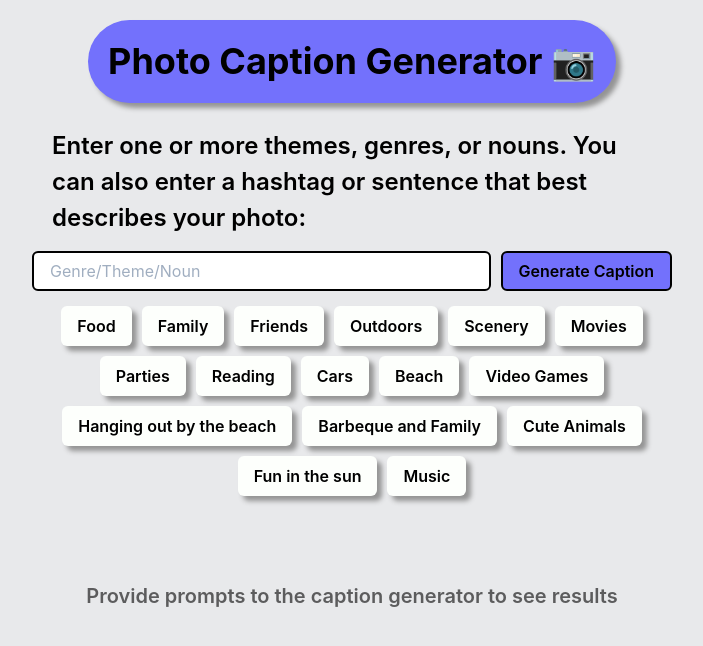
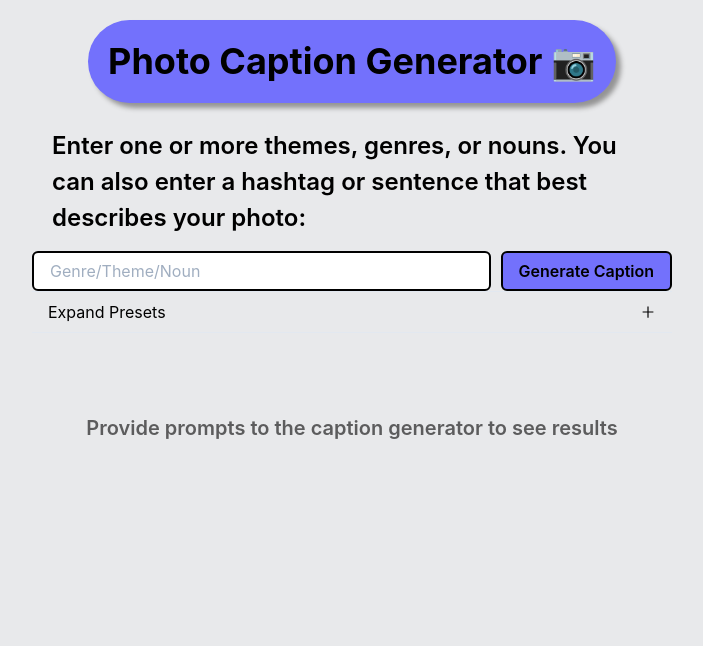
Before and after one commit to kalebchisholm/photo-caption-generator, a React (Create React App) app: page /generator in a window 1280 px wide. Shown: the top 646 px of the page, without its empty margins (288-991 px from the left). Built offline with nearby package versions, Linux system fonts and the light colour scheme.

Commit message:
increased modularity and added presets accordion

```diff
--- a/public/index.html
+++ b/public/index.html
@@ -8,7 +8,9 @@
     <meta name="author" content="Kaleb Chisholm">
     <meta
       name="description"
-      content="Generate captions for your photos!"
+      content="Do you ever hesitate posting that amazing photo
+      you took because you can't come up with a caption?
+      Use our photo caption genrator for some amazing captions!"
     />
     <title>Photo Caption Generator</title>
   </head>
--- a/src/containers/CaptionForm.jsx
+++ b/src/containers/CaptionForm.jsx
@@ -1,7 +1,7 @@
 /**
  * FILE: CaptionForm.jsx
  * AUTHOR: Kaleb Chisholm
- * LAST MODIFIED: 05/12/2022
+ * LAST MODIFIED: 05/13/2022
  *
  * PURPOSE: Function component for the form which the user generates
  *          captions from and container for <Presets/>.
@@ -19,33 +19,35 @@ import {
   Box
 } from '@chakra-ui/react'
 import { Preset } from '../components/Preset';
+import { PresetAccordion } from './PresetAccordion';
 
 const { Configuration, OpenAIApi } = require("openai");
+
 
 // ------------------------------ FUNCTION ------------------------------------
 export function CaptionForm(props) {
 
-  const [caption, setCaption] = useState('')
-  const [loading, setLoading] = useState(false)
+  const [caption, setCaption] = useState('')         // returned captions
+  const [loading, setLoading] = useState(false)      // results loading
 
+  // Handle change in input bar
   const handleChange = e => {
     setCaption(e.target.value)
   }
 
+  // Handle submission of input
   const handleSubmit = e => {
     e.preventDefault()
-    if (!caption) {
-      return
-    }
+    if (!caption) return  // prevent empty submissions
+    setLoading(true)      // stop further submissions until results complete loading
 
-    setLoading(true)
-
+    // OPENAI CONFIGURATION
     const configuration = new Configuration({
       apiKey: process.env.REACT_APP_OPENAI_SECRET
     });
-
     const openai = new OpenAIApi(configuration)
 
+    // FETCH OPENAI
     openai.createCompletion("text-curie-001", {
       prompt: `Write a creative and simple photo caption for a post on social media that involves the following genres: ${caption}.`,
       temperature: 0.7,
@@ -55,13 +57,13 @@ export function CaptionForm(props) {
       presence_penalty: 0,
     })
     .then((response) => {
-      props.setResults(true)
+      props.setResults(true)   // results have been returned
       props.onSubmit({
         themes: caption,
         text: response.data.choices[0].text
       })
-      setCaption('')
-      setLoading(false)
+      setCaption('')      // clear input bar
+      setLoading(false)   // allow for more submissions
     })
   }
 
@@ -96,24 +98,7 @@ export function CaptionForm(props) {
             </Button>
           </Flex>
         </Grid>
-        <Flex flexWrap='wrap' justifyContent='center' mt='10px'>
-          <Preset data={'Food'} onClick={handleChange} />
-          <Preset data={'Family'} onClick={handleChange} />
-          <Preset data={'Friends'} onClick={handleChange} />
-          <Preset data={'Outdoors'} onClick={handleChange} />
-          <Preset data={'Scenery'} onClick={handleChange} />
-          <Preset data={'Movies'} onClick={handleChange} />
-          <Preset data={'Parties'} onClick={handleChange} />
-          <Preset data={'Reading'} onClick={handleChange} />
-          <Preset data={'Cars'} onClick={handleChange} />
-          <Preset data={'Beach'} onClick={handleChange} />
-          <Preset data={'Video Games'} onClick={handleChange} />
-          <Preset data={'Hanging out by the beach'} onClick={handleChange} />
-          <Preset data={'Barbeque and Family'} onClick={handleChange} />
-          <Preset data={'Cute Animals'} onClick={handleChange} />
-          <Preset data={'Fun in the sun'} onClick={handleChange} />
-          <Preset data={'Music'} onClick={handleChange} />
-        </Flex>
+        <PresetAccordion onClick={handleChange} />
       </Box>
     </Center>
   )
--- /dev/null
+++ b/src/containers/PresetAccordion.jsx
@@ -0,0 +1,48 @@
+
+import {
+  Accordion,
+  AccordionButton,
+  AccordionItem,
+  AccordionPanel,
+  Text,
+  Flex
+} from "@chakra-ui/react";
+import { AiOutlineMinus, AiOutlinePlus } from 'react-icons/ai'
+import { Preset } from "../components/Preset";
+import { presetData } from '../data/presetData'
+
+export function PresetAccordion(props) {
+
+  return (
+    <Accordion allowToggle>
+      <AccordionItem>
+        {({ isExpanded }) => (
+          <>
+            <AccordionButton>
+              {isExpanded ? (
+                <>
+                  <Text flex='1' textAlign='left'>Hide Presets</Text>
+                  <AiOutlineMinus />
+                </>
+              ) : (
+                <>
+                  <Text flex='1' textAlign='left'>Expand Presets</Text>
+                  <AiOutlinePlus/>
+                </>
+              )}
+            </AccordionButton>
+            <AccordionPanel>
+              <Flex flexWrap='wrap' justifyContent='center' mt='10px'>
+                {
+                  presetData.map((content) => (
+                    <Preset key={content} data={content} onClick={props.onClick} />
+                  ))
+                }
+              </Flex>
+            </AccordionPanel>
+          </>
+        )}
+      </AccordionItem>
+    </Accordion>
+  )
+}
--- /dev/null
+++ b/src/data/presetData.js
@@ -0,0 +1,19 @@
+export const presetData = [
+  'Food',
+  'Family',
+  'Friends',
+  'Outdoors',
+  'Scenery',
+  'Movies',
+  'Parties',
+  'Reading',
+  'Cars',
+  'Beach',
+  'Hanging out by the beach',
+  'Barbeque and Family',
+  'Cute Animals',
+  'Music',
+  '#park',
+  '#bythelake',
+  '#goodvibes'
+]
```
Also changed, not shown: src/components/CaptionCard.jsx (+13 -0 lines), src/components/Preset.jsx (+13 -0 lines).
